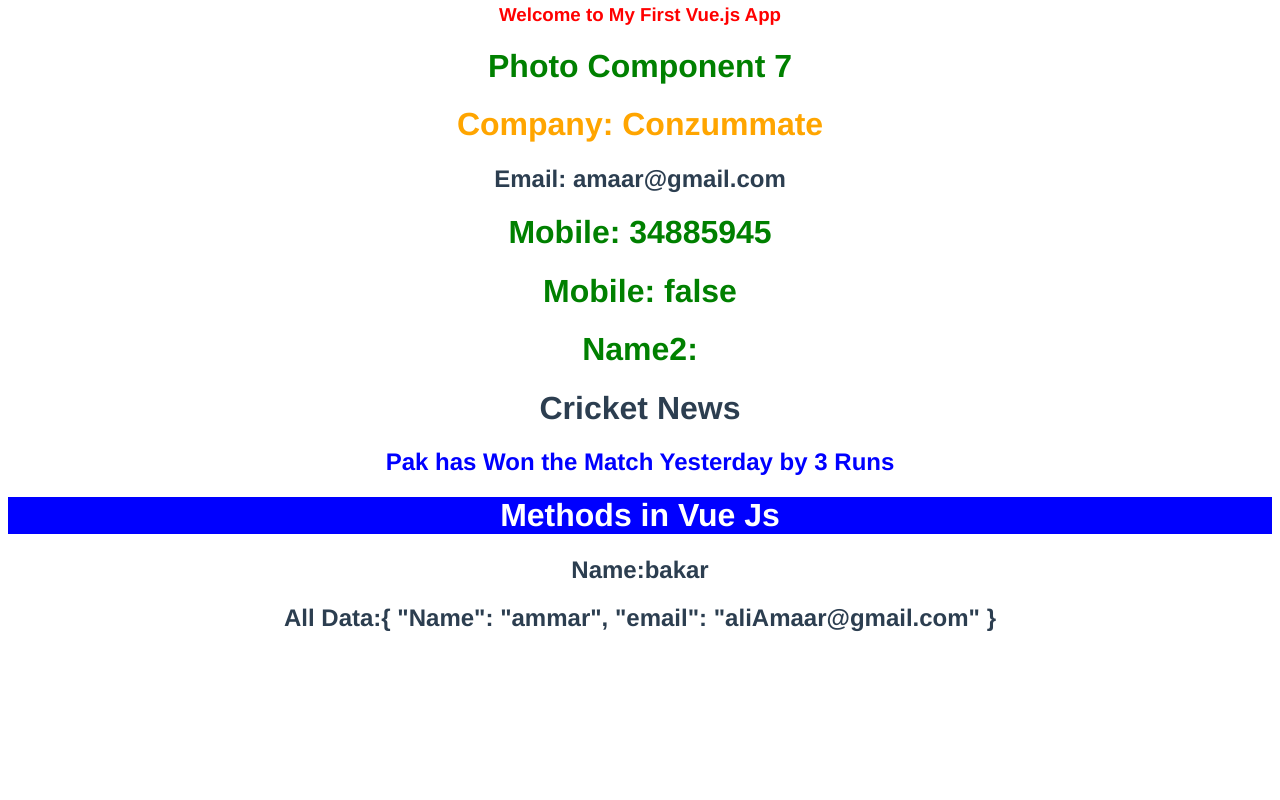
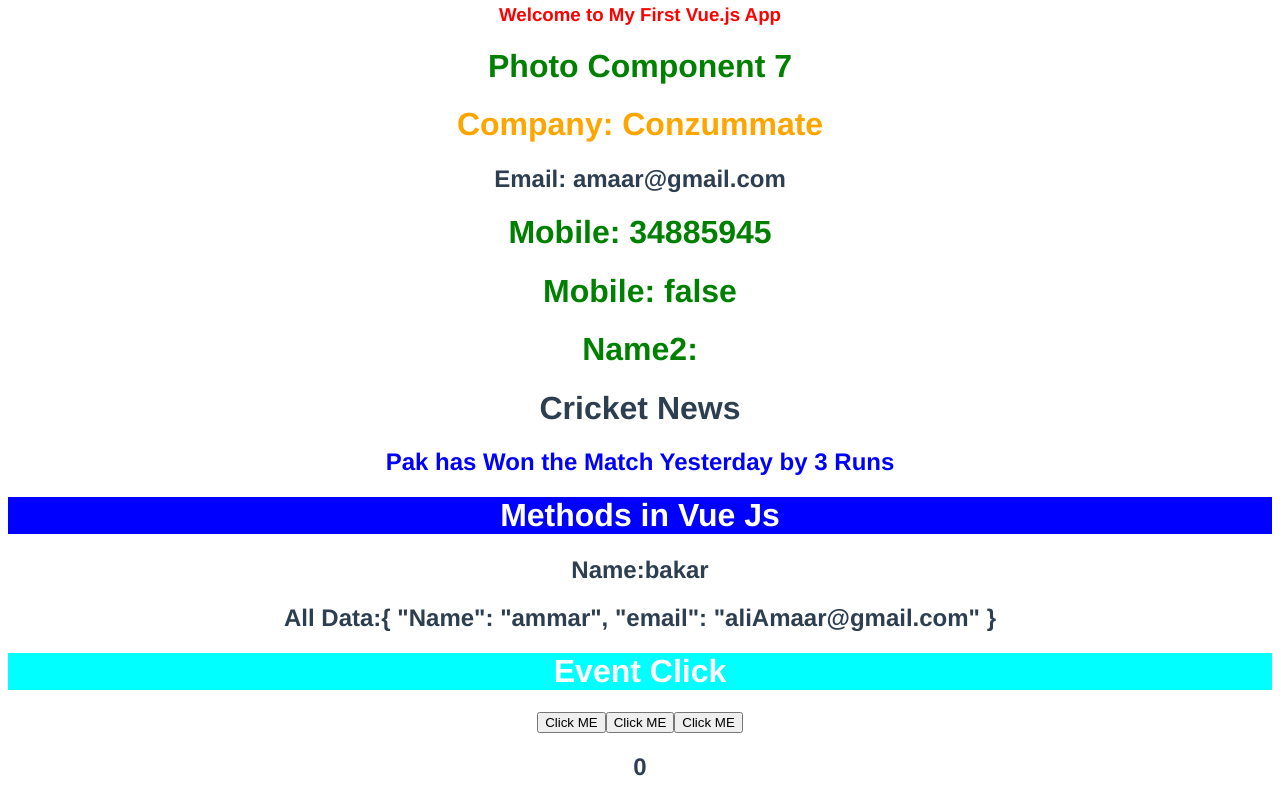
Before and after one commit to Amaar466/Vue-js-My-first-app-, a Vue app: page / in a window 1280 px wide. Shown: the part 358-1158 px from the top of the page. Before the commit the page ends 1010 px from the top, so only its background shows below. Built offline with nearby package versions, Linux system fonts and the light colour scheme.

Commit message:
Event in Vue Js

```diff
--- a/src/App.vue
+++ b/src/App.vue
@@ -4,7 +4,7 @@
 <Photo />
 <Cricket />
 <Method />
-
+<Event />
 </template>
 
 <script>
@@ -12,6 +12,7 @@
 import Photo from './components/Photo.vue';
 import Cricket from './components/Cricket.vue';
 import Method from './components/Method.vue';
+import Event from './components/Event.vue';
 
 
 
@@ -21,7 +22,8 @@
     HelloWorld,
     Photo,
     Cricket,
-    Method
+    Method,
+    Event
 }
 }
 </script>
--- /dev/null
+++ b/src/components/Event.vue
@@ -0,0 +1,41 @@
+<template>
+    <!-- Mouse alert -->
+<h1 v-on:mousemove="getConsole()"   style="background-color:aqua;color:white" >Event Click</h1>
+<!-- with out parameter -->
+<button v-on:click="test()">Click ME</button>
+<!-- With parameter -->
+<button v-on:click="getData()">Click ME</button>
+<!-- <button v-on:click="getData('Button 2 Click')">Click ME</button> -->
+<!-- Double Click action -->
+<button v-on:dblclick="getData('Button double Click')">Click ME</button>
+<h2>{{count}}</h2>
+</template>
+<script>
+export default {
+    Name:'Event',
+    data()
+    {
+        return{
+            count:0
+        }
+    },
+    methods:{
+        test()
+        {
+            alert("Function called");
+        },
+        getData()
+        {
+             this.count=this.count+1;
+        },
+        getConsole()
+        {
+            console.warn('Function Called');
+        }
+
+    }
+}
+</script>
+<style>
+
+</style>
```
